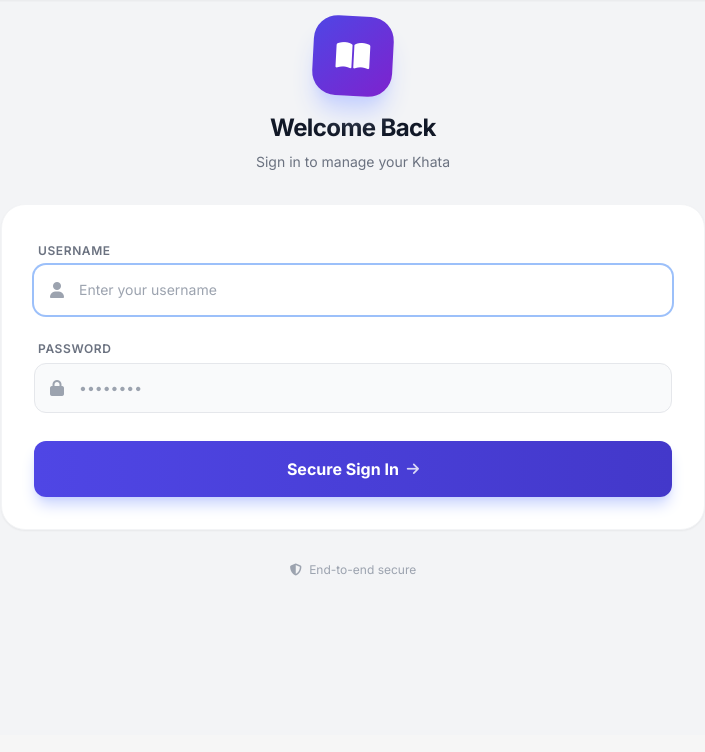
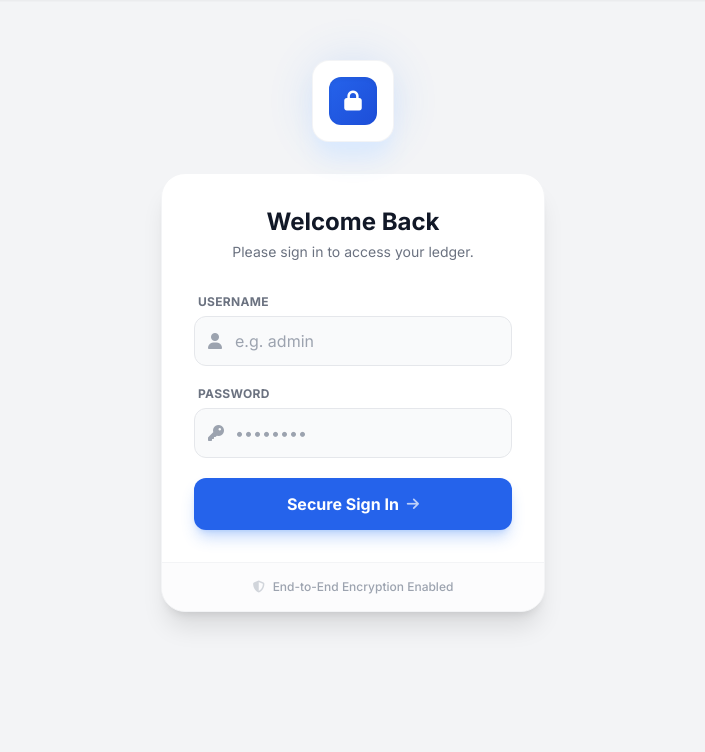
Before and after one commit to DanyalHabib007/edison, a FastAPI app: page /login in a window 1280 px wide. Shown: the part 65-817 px from the top of the page, without its empty margins (287-992 px from the left). Before the commit the page ends 641 px from the top, so only its background shows below. Run offline with FastAPI, Linux system fonts and the light colour scheme; some libraries are stand-ins or nearby versions.

Commit message:
Update login.html

```diff
--- a/templates/login.html
+++ b/templates/login.html
@@ -1,61 +1,65 @@
 {% extends "base.html" %}
 
 {% block content %}
-<div class="flex flex-col justify-center min-h-[70vh] px-4">
+<div class="min-h-[80vh] flex flex-col items-center justify-center px-4">
 
-    <div class="text-center mb-8">
-        <div class="inline-flex items-center justify-center w-20 h-20 rounded-3xl bg-gradient-to-br from-indigo-600 to-purple-700 text-white shadow-xl shadow-indigo-200 mb-4 transform rotate-3 hover:rotate-6 transition-transform duration-300">
-            <i class="fas fa-book-open text-3xl"></i>
+    <div class="mb-8 relative group">
+        <div class="absolute inset-0 bg-brand-500 rounded-full blur-xl opacity-20 group-hover:opacity-30 transition duration-500"></div>
+        <div class="relative bg-white p-4 rounded-2xl shadow-xl shadow-brand-100 ring-1 ring-gray-100">
+            <div class="bg-gradient-to-br from-brand-600 to-brand-700 text-white w-12 h-12 rounded-xl flex items-center justify-center text-xl shadow-inner">
+                <i class="fas fa-lock"></i>
             </div>
-        <h1 class="text-2xl font-bold text-gray-900 tracking-tight">Welcome Back</h1>
-        <p class="text-sm text-gray-500 mt-2">Sign in to manage your Khata</p>
+        </div>
     </div>
 
-    <div class="bg-white rounded-3xl shadow-sm border border-gray-100 p-6 sm:p-8">
+    <div class="bg-white w-full max-w-sm rounded-3xl shadow-xl border border-gray-100 overflow-hidden">
+        <div class="px-8 pt-8 pb-8">
+            <div class="text-center mb-8">
+                <h1 class="text-2xl font-bold text-gray-900">Welcome Back</h1>
+                <p class="text-gray-500 text-sm mt-1">Please sign in to access your ledger.</p>
+            </div>
 
             {% if error %}
-        <div class="mb-6 bg-red-50 border border-red-100 text-red-500 px-4 py-3 rounded-xl text-sm flex items-center gap-3 animate-pulse">
-            <i class="fas fa-exclamation-circle text-lg"></i>
+            <div class="mb-6 bg-red-50 border border-red-100 text-red-600 px-4 py-3 rounded-xl text-sm flex items-start gap-3">
+                <i class="fas fa-exclamation-circle mt-0.5"></i>
                 <span>{{ error }}</span>
             </div>
             {% endif %}
 
             <form action="/login" method="post" class="space-y-5">
-
-            <div class="space-y-1">
-                <label class="text-xs font-semibold text-gray-500 uppercase tracking-wider ml-1">Username</label>
+                <div>
+                    <label class="block text-xs font-bold text-gray-500 uppercase tracking-wide mb-1.5 ml-1">Username</label>
                     <div class="relative group">
-                    <div class="absolute inset-y-0 left-0 pl-4 flex items-center pointer-events-none">
-                        <i class="fas fa-user text-gray-400 group-focus-within:text-primary transition-colors"></i>
+                        <div class="absolute inset-y-0 left-0 pl-3.5 flex items-center pointer-events-none">
+                            <i class="fas fa-user text-gray-400 group-focus-within:text-brand-500 transition-colors"></i>
                         </div>
-                    <input class="w-full pl-11 pr-4 py-3.5 bg-gray-50 border border-gray-200 text-gray-900 text-sm rounded-xl focus:ring-2 focus:ring-primary focus:border-transparent focus:bg-white transition-all outline-none placeholder-gray-400"
-                           type="text" name="username" placeholder="Enter your username" required autofocus>
+                        <input type="text" name="username" placeholder="e.g. admin" required
+                            class="w-full pl-10 pr-4 py-3 rounded-xl bg-gray-50 border border-gray-200 text-gray-900 placeholder-gray-400 focus:outline-none focus:bg-white focus:ring-2 focus:ring-brand-500/20 focus:border-brand-500 transition-all">
                     </div>
                 </div>
 
-            <div class="space-y-1">
-                <label class="text-xs font-semibold text-gray-500 uppercase tracking-wider ml-1">Password</label>
+                <div>
+                    <label class="block text-xs font-bold text-gray-500 uppercase tracking-wide mb-1.5 ml-1">Password</label>
                     <div class="relative group">
-                    <div class="absolute inset-y-0 left-0 pl-4 flex items-center pointer-events-none">
-                        <i class="fas fa-lock text-gray-400 group-focus-within:text-primary transition-colors"></i>
+                        <div class="absolute inset-y-0 left-0 pl-3.5 flex items-center pointer-events-none">
+                            <i class="fas fa-key text-gray-400 group-focus-within:text-brand-500 transition-colors"></i>
                         </div>
-                    <input class="w-full pl-11 pr-4 py-3.5 bg-gray-50 border border-gray-200 text-gray-900 text-sm rounded-xl focus:ring-2 focus:ring-primary focus:border-transparent focus:bg-white transition-all outline-none placeholder-gray-400"
-                           type="password" name="password" placeholder="••••••••" required>
+                        <input type="password" name="password" placeholder="••••••••" required
+                            class="w-full pl-10 pr-4 py-3 rounded-xl bg-gray-50 border border-gray-200 text-gray-900 placeholder-gray-400 focus:outline-none focus:bg-white focus:ring-2 focus:ring-brand-500/20 focus:border-brand-500 transition-all">
                     </div>
                 </div>
 
-            <div class="pt-2">
-                <button class="w-full bg-gradient-to-r from-indigo-600 to-indigo-700 text-white font-bold py-4 rounded-xl shadow-lg shadow-indigo-200 hover:shadow-xl hover:scale-[1.02] active:scale-[0.98] transition-all duration-200 flex items-center justify-center gap-2" type="submit">
+                <button type="submit" class="w-full bg-brand-600 hover:bg-brand-700 text-white font-bold py-3.5 rounded-xl shadow-lg shadow-brand-500/30 transition transform active:scale-[0.98] mt-2 flex items-center justify-center gap-2 group">
                     <span>Secure Sign In</span>
-                    <i class="fas fa-arrow-right text-sm opacity-80"></i>
+                    <i class="fas fa-arrow-right text-sm opacity-70 group-hover:translate-x-1 transition-transform"></i>
                 </button>
-            </div>
             </form>
         </div>
 
-    <p class="text-center text-xs text-gray-400 mt-8">
-        <i class="fas fa-shield-alt mr-1"></i> End-to-end secure
-    </p>
-
+        <div class="bg-gray-50/50 px-8 py-4 border-t border-gray-100 flex justify-center items-center gap-2 text-xs text-gray-400 font-medium">
+            <i class="fas fa-shield-alt text-gray-300"></i>
+            <span>End-to-End Encryption Enabled</span>
+        </div>
+    </div>
 </div>
 {% endblock %}
```
Lines whose indentation alone changed are shown as unchanged.
